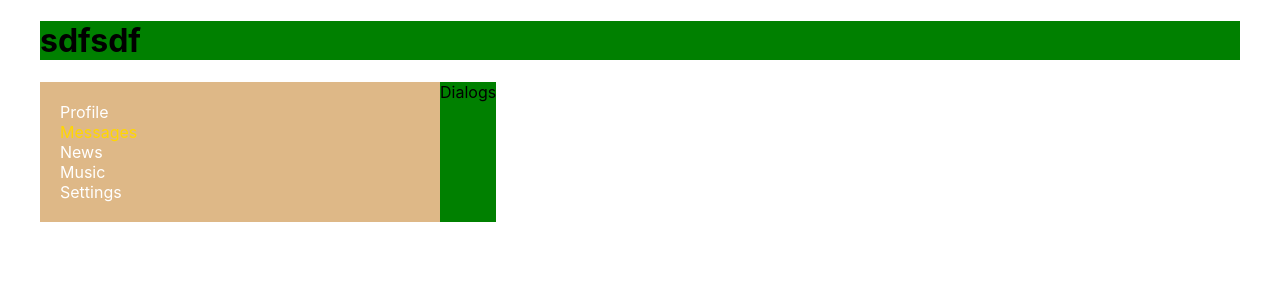
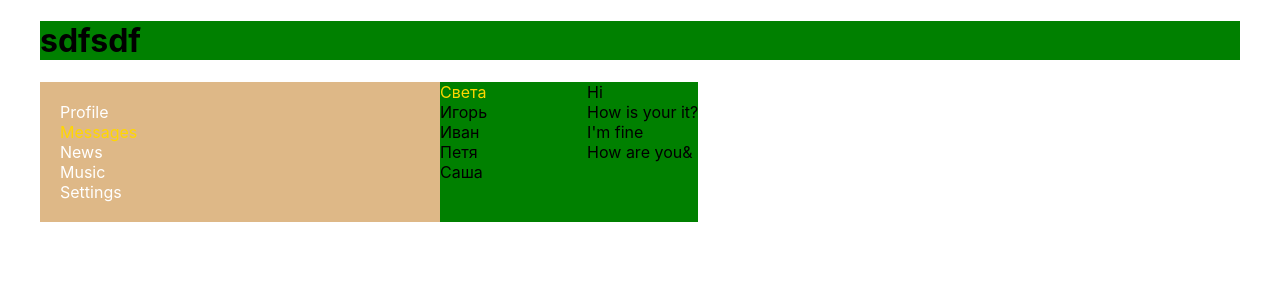
Before and after one commit to marid01/socialreact, a React (Create React App) app: page /dialogs in a window 1280 px wide. Shown: the top 300 px of the page. Built offline with nearby package versions, Linux system fonts and the light colour scheme.

Commit message:
верстаем Dialogs

```diff
--- a/src/App.tsx
+++ b/src/App.tsx
@@ -14,7 +14,7 @@ function App() {
         <BrowserRouter>
         <div className="app-wrapper">
             <Header/>
-            <div className='con'>
+            <div className="con">
                 <Nav/>
                     <div className='app-wrapper-content'>
                         <Route path={"/dialogs"} component={Dialogs}/>
--- a/src/components/Dialogs/Dialogs.module.css
+++ b/src/components/Dialogs/Dialogs.module.css
@@ -0,0 +1,23 @@
+.dialogs {
+display: flex;
+}
+
+.dialogsItems {
+margin-right: 100px;
+}
+
+.dialogsItems .active {
+    color: gold;
+}
+
+.dialog {
+
+}
+
+.messages {
+
+}
+
+.message {
+
+}
--- a/src/components/Dialogs/Dialogs.tsx
+++ b/src/components/Dialogs/Dialogs.tsx
@@ -2,10 +2,23 @@ import s from './Dialogs.module.css'
 
 function Dialogs(props: any) {
     return (
-        <div>
-            Dialogs
+        <div className={s.dialogs}>
+            <div className={s.dialogsItems}>
+                <div className={s.dialog + ' ' + s.active}>Света</div>
+                <div className={s.dialog}>Игорь</div>
+                <div className={s.dialog}>Иван</div>
+                <div className={s.dialog}>Петя</div>
+                <div className={s.dialog}>Саша</div>
+            </div>
+            <div className={s.messages}>
+                <div className={s.message}>Hi</div>
+                <div className={s.message}>How is your it?</div>
+                <div className={s.message}>I'm fine</div>
+                <div className={s.message}>How are you&</div>
+            </div>
         </div>
-    )
+
+)
 }
 
 export default Dialogs
--- a/src/components/Settings/Settings.tsx
+++ b/src/components/Settings/Settings.tsx
@@ -1,6 +1,4 @@
-import s from './Dialogs.module.css'
-
-function Settings(props: any) {
+function Settings() {
     return (
         <div>
             Settings
@@ -8,4 +6,4 @@ function Settings(props: any) {
     )
 }
 
-export default Settings
+export default Settings;
```
